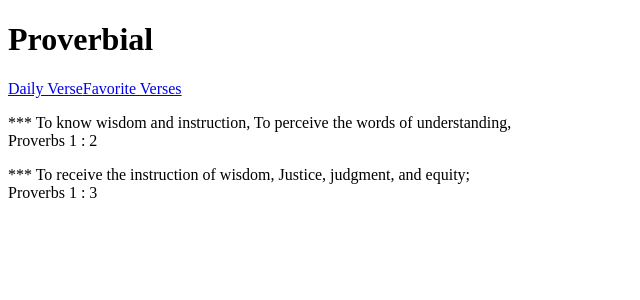
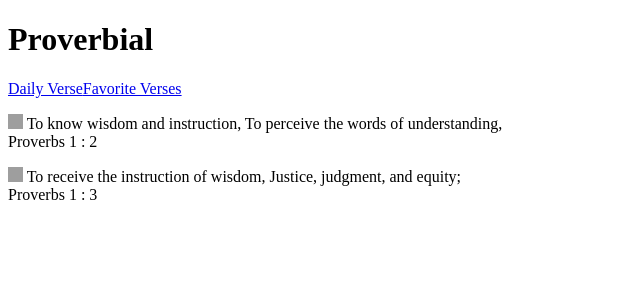
Before and after one commit to zhenQcreative/Proverbial, an Angular app: page /favorite-verses in a window 1280 px wide. Shown: the top 300 px of the page, without its empty margins (0-640 px from the left). Built offline with nearby package versions, Linux system fonts and the light colour scheme; grey boxes are pictures that could not be loaded.

Commit message:
add stars to favorite verses

```diff
--- a/src/app/verses/verses.component.html
+++ b/src/app/verses/verses.component.html
@@ -1,6 +1,8 @@
 <div>
   <div>
-    <span *ngIf="displayVerse.favorite">***</span>
+    <span *ngIf="displayVerse.favorite">
+      <img src="../src/assets/images/star1.png" width="15px" height="15px">
+    </span>
     {{displayVerse.verse}}
   </div>
   <div>
```
